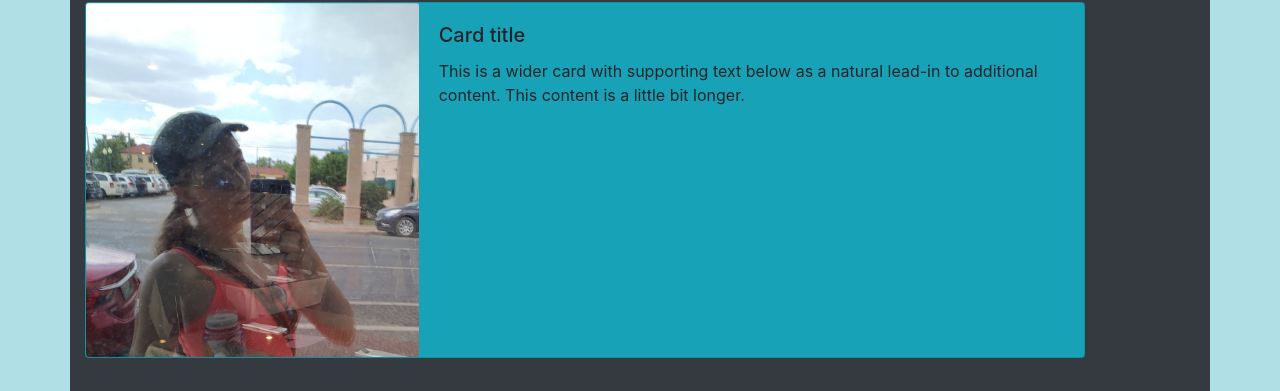
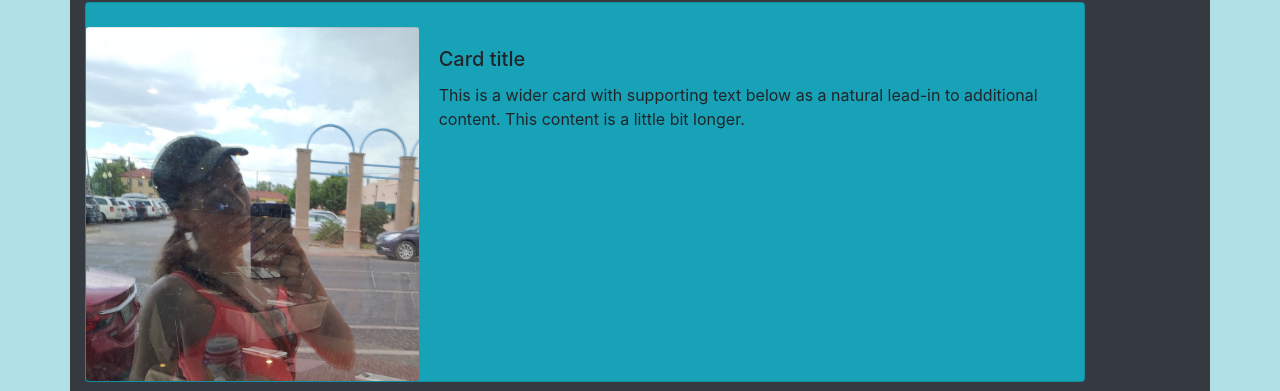
Before and after one commit to Shadedstrike/Shadedstrike.github.io, a plain HTML site: page index.html in a window 1280 px wide. Shown: the part 122-513 px from the top of the page. Drawn offline with nearby package versions, Linux system fonts and the light colour scheme.

Commit message:
website adjustments and testing

```diff
--- a/index.html
+++ b/index.html
@@ -49,7 +49,7 @@
 
 
 
-          <div class="card mb-3  bg-info" style="max-width: 1000px;">
+          <div class="card mb-3  bg-info pt-4" style="max-width: 1000px;">
             <div class="row no-gutters">
               <div class="col-md-4">
                 <img src="/img/april.jpg" class="card-img" alt="...">
```
